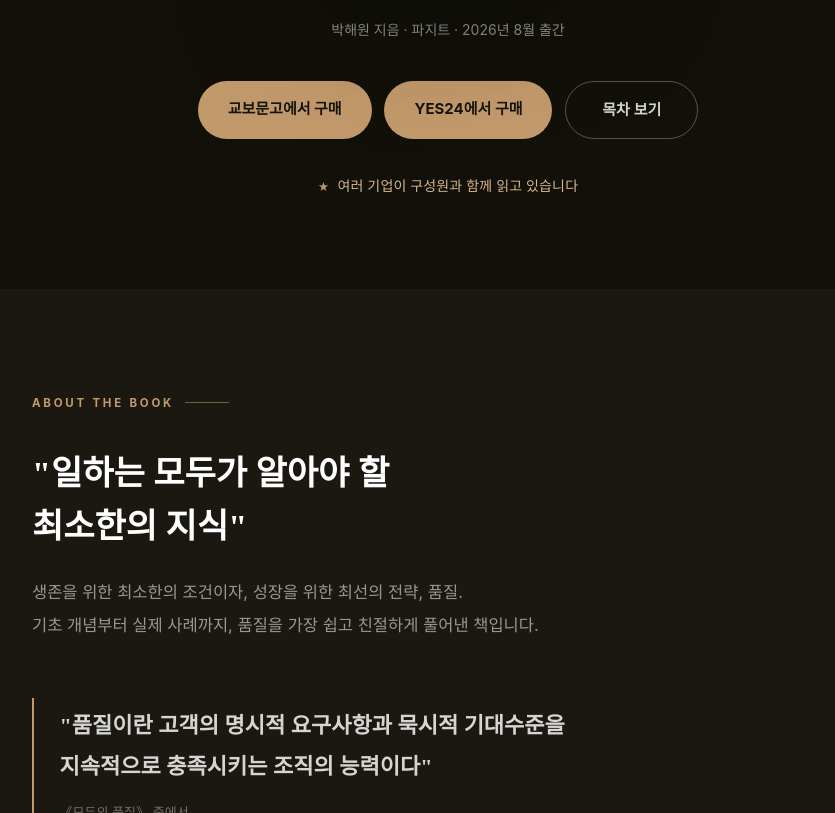
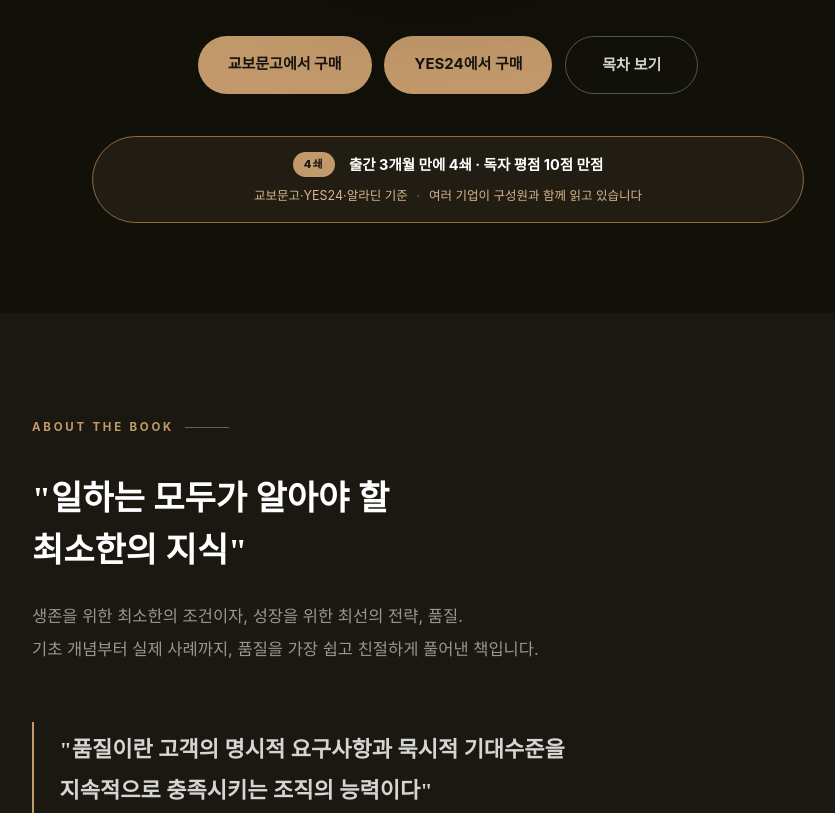
Before and after one commit to harmonybalance/everyonequality, a plain HTML site: page index.html in a window 1280 px wide. Shown: the part 880-1693 px from the top of the page, without its empty margins (192-1027 px from the left). Drawn offline with Linux system fonts and the light colour scheme; a web font is replaced by a local one.

Commit message:
Add files via upload

```diff
--- a/index.html
+++ b/index.html
@@ -30,7 +30,7 @@
     --serif: 'Noto Serif KR', serif;
   }
   * { margin: 0; padding: 0; box-sizing: border-box; }
-  html { scroll-behavior: smooth; scroll-padding-top: 124px; }
+  html { scroll-behavior: smooth; scroll-padding-top: 84px; }
   body {
     font-family: 'Pretendard Variable', Pretendard, -apple-system, sans-serif;
     background: var(--bg);
@@ -103,7 +103,7 @@
   /* ── Hero ── */
   .hero {
     min-height: 100svh; display: flex; align-items: center; text-align: center;
-    padding: 175px 0 90px;
+    padding: 130px 0 90px;
     background: radial-gradient(ellipse 70% 45% at 50% 18%, rgba(198,156,109,0.16), transparent 65%), var(--bg);
   }
   .hero-inner { max-width: 760px; margin: 0 auto; padding: 0 24px; display: flex; flex-direction: column; align-items: center; }
@@ -148,8 +148,26 @@
   .btn-ghost:hover { border-color: #fff; color: #fff; }
   .hero-note { margin-top: 1.3rem; font-size: 12.5px; color: var(--text-faint); }
   .btn-store { padding: 15px 30px; }
-  .hero-news { margin-top: 2.2rem; font-size: 14px; font-weight: 500; color: var(--bronze-soft); letter-spacing: 0.01em; }
-  .hero-news::before { content: "\2605"; margin-right: 0.5rem; font-size: 11px; color: var(--bronze); }
+  .hero-event {
+    display: inline-flex; flex-wrap: wrap; align-items: center; justify-content: center;
+    gap: 0.5rem 0.9rem; margin-top: 2.6rem;
+    padding: 0.95rem 1.7rem; border: 1px solid var(--bronze-deep);
+    border-radius: 999px; background: rgba(198,156,109,0.09);
+    transition: border-color 0.2s, background 0.2s;
+  }
+  .hero-event:hover { border-color: var(--bronze); background: rgba(198,156,109,0.16); }
+  .he-tag { font-size: 11px; font-weight: 800; letter-spacing: 0.1em; color: var(--ink);
+    background: var(--bronze); border-radius: 999px; padding: 3px 11px; }
+  .he-text { font-size: 14.5px; font-weight: 700; color: #fff; }
+  .he-sub { flex-basis: 100%; display: flex; flex-wrap: wrap; justify-content: center; gap: 0.2rem 0; font-size: 12.5px; color: var(--bronze-soft); }
+  .he-sub span { white-space: nowrap; }
+  .he-sub span + span::before { content: "\00B7"; margin: 0 0.55rem; color: var(--bronze-deep); }
+  @media (max-width: 640px) {
+    .hero-event { padding: 0.95rem 1.2rem; border-radius: 22px; }
+    .he-text { font-size: 13.5px; }
+    .he-sub { font-size: 12px; flex-direction: column; align-items: center; }
+    .he-sub span + span::before { content: none; }
+  }
   @media (max-width: 640px) { .btn-store { padding: 14px 22px; font-size: 14px; } }
 
   /* ── About ── */
@@ -295,7 +313,6 @@
 <body>
 
 <div class="topbar">
-<a class="announce" href="#reader"><b>출간 3개월 만에 4쇄</b><span class="announce-sub">&nbsp;·&nbsp;교보문고·YES24·알라딘 독자 평점 10점 만점 (2026년 11월 기준)</span><span class="announce-cta">서평 보기 →</span></a>
 <nav id="nav">
   <div class="nav-inner">
     <a href="#" class="nav-title"><span class="star">★</span>모두의 품질</a>
@@ -325,7 +342,11 @@
       <a href="https://www.yes24.com/product/goods/194755999" target="_blank" rel="noopener" class="btn-bronze btn-store">YES24에서 구매</a>
       <a href="#contents" class="btn-ghost">목차 보기</a>
     </div>
-    <p class="hero-news reveal">여러 기업이 구성원과 함께 읽고 있습니다</p>
+    <a href="#reader" class="hero-event reveal">
+      <span class="he-tag">4쇄</span>
+      <span class="he-text">출간 3개월 만에 4쇄 · 독자 평점 10점 만점</span>
+      <span class="he-sub"><span>교보문고·YES24·알라딘 기준</span><span>여러 기업이 구성원과 함께 읽고 있습니다</span></span>
+    </a>
   </div>
 </header>
 
```
